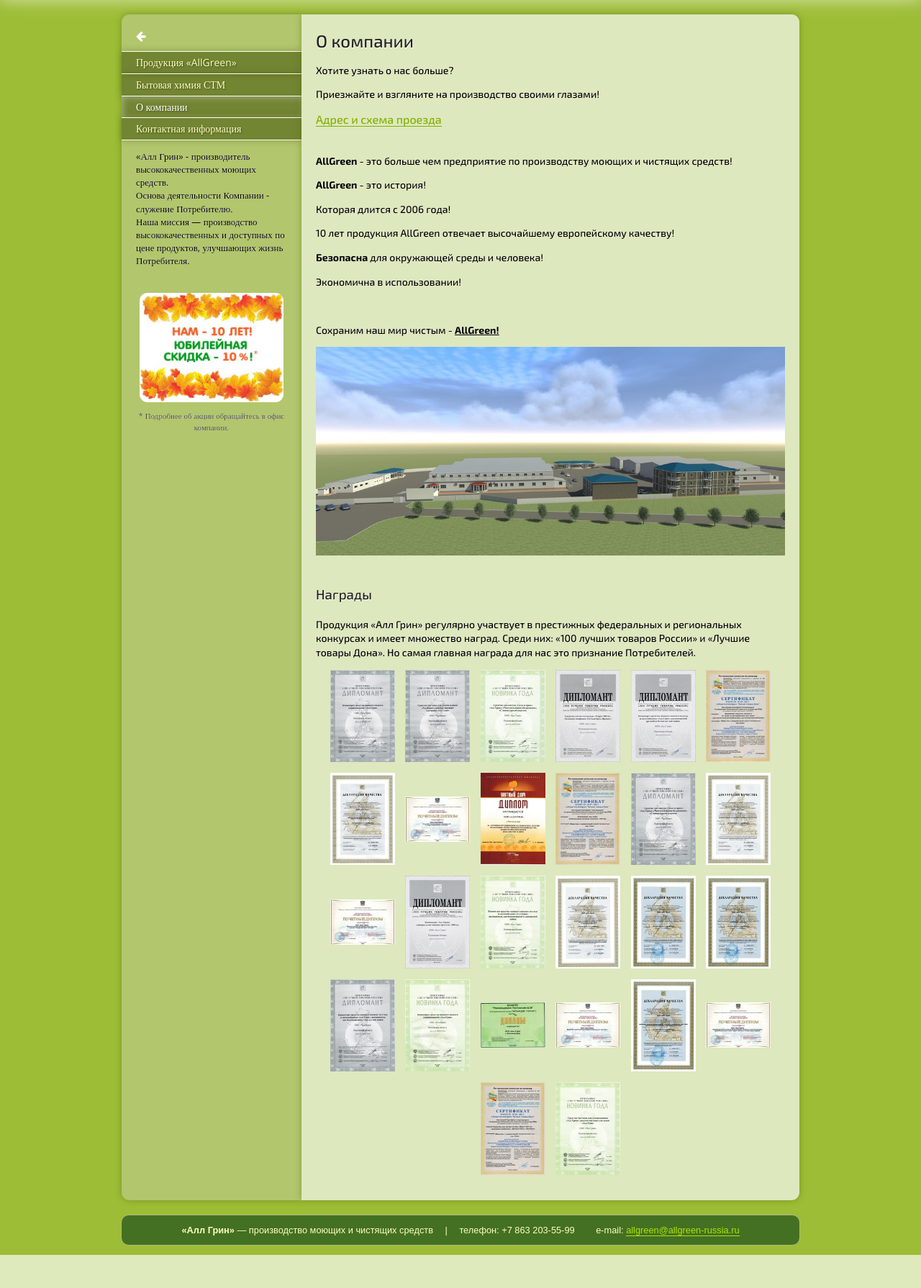
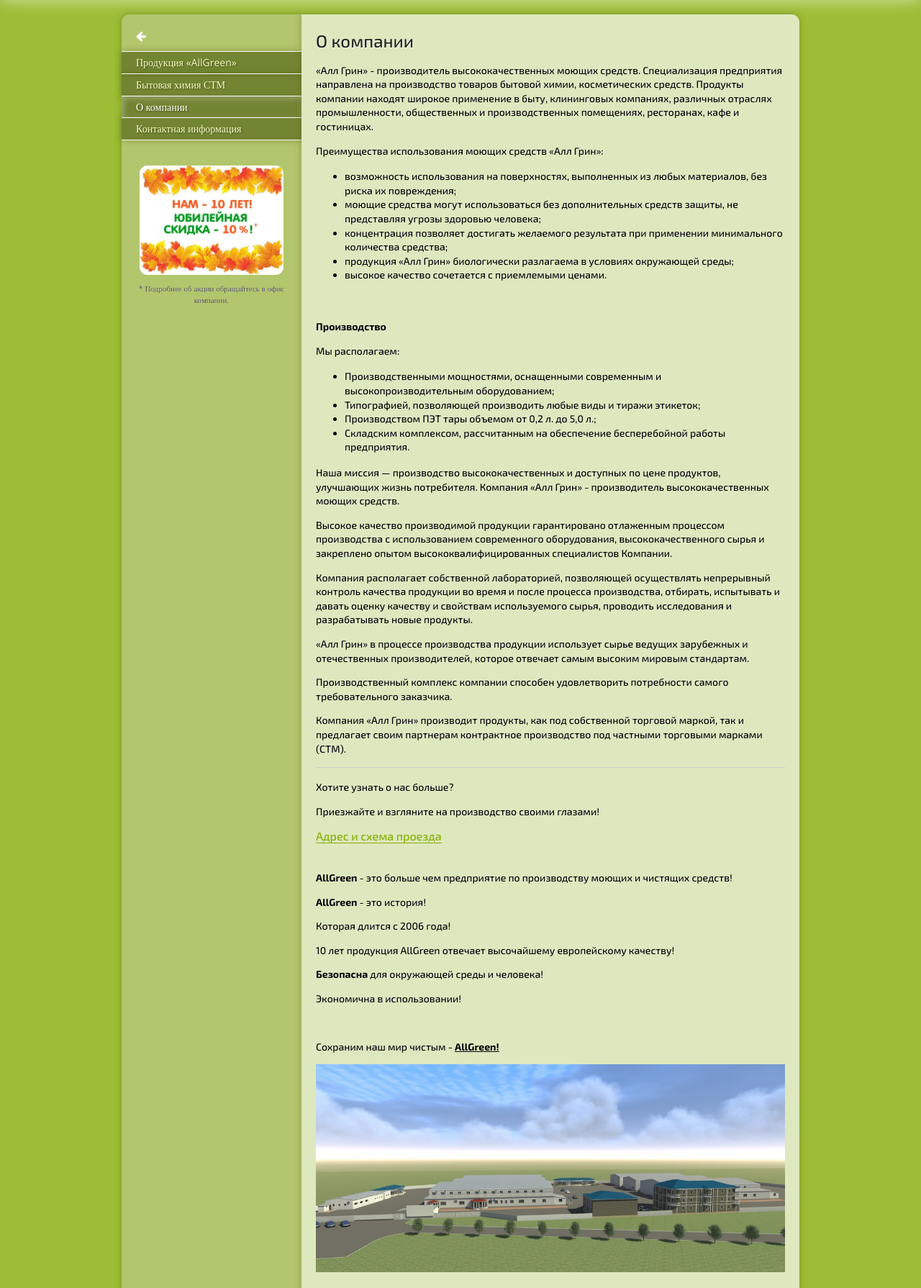
Before and after one commit to global-tender/allgreen-russia, a PHP site: page /about/ in a window 1280 px wide. Shown: the part 130-1920 px from the top of the page at 72% size. Before the commit the page ends 1874 px from the top, so only its background shows below. Run offline with PHP 8.4, Linux system fonts and the light colour scheme; some libraries are stand-ins or nearby versions.

Commit message:
change about company text

```diff
--- a/about/index.php
+++ b/about/index.php
@@ -17,9 +17,9 @@
 			?>
 
 			<p>
-				«Алл Грин» - производитель высококачественных моющих средств.<br />
+				<!--«Алл Грин» - производитель высококачественных моющих средств.<br />
 				Основа деятельности Компании - служение Потребителю.<br />
-				Наша миссия — производство высококачественных и доступных по цене продуктов, улучшающих жизнь Потребителя.
+				Наша миссия — производство высококачественных и доступных по цене продуктов, улучшающих жизнь Потребителя.-->
 			</p>
 			<br />
 
@@ -34,46 +34,52 @@
 				<h1>О компании</h1>
 			</div>
 
-			<div class="hidden">
-				<p>Компания «Алл Грин» основана в 2006 году как производственная фирма по производству моющих и чистящих средств бытового и промышленного назначения.</p>
-
-				<p>Специализация предприятия направлена на производство моющих и чистящих средств , которое находит обширное применение в различных отраслях промышленности , а также в быту.</p>
-
-				<p>Одно из направлений компании «Алл Грин», является производство бытовой химии под торговой маркой наших партнеров (СТМ - своя торговая марка).</p>
-
-				<p>Продукция «Алл Грин» отвечает высочайшему европейскому качеству, безопасна для окружающей среды и человека, экономична в использовании.</p>
-			</div>
-
-			<div class="hidden">
-				«Алл Грин» - производитель высококачественных моющих средств. Специализация предприятия направлена на производство товаров бытовой химии, косметических средств и средств по уходу за автомобилем. Продукты Компании находят широкое применение в быту, клининговых компаниях, различных отраслях промышленности, общественных и производственных помещениях, ресторанах, кафе и гостиницах.
-
-				Основа деятельности Компании «Алл Грин» - служение потребителю. Специалисты Компании постоянно совершенствуют, разрабатывают и производят новые виды продукции, расширяя ассортимент предлагаемых товаров. Продукция «Алл Грин» отвечает самым высоким стандартам качества, безопасна для человека и окружающей среды, экономична в использовании.
-
+			<div class="about-company-text">
+				<p>
+					«Алл Грин» - производитель высококачественных моющих средств. Специализация предприятия направлена на производство товаров бытовой химии, косметических средств. Продукты компании находят широкое применение в быту, клининговых компаниях, различных отраслях промышленности, общественных и производственных помещениях, ресторанах, кафе и гостиницах.
+				</p>
+				<p></p>
+				<p>
 					Преимущества использования моющих средств «Алл Грин»:
-
-				возможность использования на поверхностях, выполненных из любых материалов, без риска их повреждения;
-				моющие средства могут использоваться без дополнительных средств защиты, не представляя угрозы здоровью человека;
-				концентрация позволяет достигать желаемого результата при применении минимального количества средства;
-				продукция "Алл Грин" биологически разлагаема в условиях окружающей среды;
-				высокое качество сочетается с приемлемыми ценами.
-				Производство
-
+					<ul>
+						<li>возможность использования на поверхностях, выполненных из любых материалов, без риска их повреждения;</li>
+						<li>моющие средства могут использоваться без дополнительных средств защиты, не представляя угрозы здоровью человека;</li>
+						<li>концентрация позволяет достигать желаемого результата при применении минимального количества средства;</li>
+						<li>продукция «Алл Грин» биологически разлагаема в условиях окружающей среды;</li>
+						<li>высокое качество сочетается с приемлемыми ценами.</li>
+					</ul>
+				</p>
+				<br />
+				<p><b>Производство</b></p>
+				<p></p>
+				<p>
 					Мы располагаем:
-				Производственными мощностями, оснащенными современным и высокопроизводительным оборудованием;
-				Типографией, позволяющей производить любые виды и тиражи этикеток;
-				Производством ПЭТ тары объемом от 0,2 л. до 5,0 л. ;
-				Складским комплексом, рассчитанным на обеспечение бесперебойной работы предприятия.
+					<ul>
+						<li>Производственными мощностями, оснащенными современным и высокопроизводительным оборудованием;</li>
+						<li>Типографией, позволяющей производить любые виды и тиражи этикеток;</li>
+						<li>Производством ПЭТ тары объемом от 0,2 л. до 5,0 л.;</li>
+						<li>Складским комплексом, рассчитанным на обеспечение бесперебойной работы предприятия.</li>
+					</ul>
+				</p>
+				<p>
 					Наша миссия — производство высококачественных и доступных по цене продуктов, улучшающих жизнь потребителя. Компания «Алл Грин» - производитель высококачественных моющих средств.
-
+				</p>
+				<p>
 					Высокое качество производимой продукции гарантировано отлаженным процессом производства с использованием современного оборудования, высококачественного сырья и закреплено опытом высококвалифицированных специалистов Компании.
-
+				</p>
+				<p>
 					Компания располагает собственной лабораторией, позволяющей осуществлять непрерывный контроль качества продукции во время и после процесса производства, отбирать, испытывать и давать оценку качеству и свойствам используемого сырья, проводить исследования и разрабатывать новые продукты.
-
+				</p>
+				<p>
 					«Алл Грин» в процессе производства продукции использует сырье ведущих зарубежных и отечественных производителей, которое отвечает самым высоким мировым стандартам.
-
+				</p>
+				<p>
 					Производственный комплекс компании способен удовлетворить потребности самого требовательного заказчика.
-
+				</p>
+				<p>
 					Компания «Алл Грин» производит продукты, как под собственной торговой маркой, так и предлагает своим партнерам контрактное производство под частными торговыми марками (СТМ).
+				</p>
+				<hr />
 			</div>
 
 
--- a/css/style.css
+++ b/css/style.css
@@ -564,6 +564,12 @@
 	color: #000;
 }
 
+.col-right-container ul li {
+	font-size: 13px;
+	text-shadow: 0.2px 0.2px 0.2px #fff;
+	color: #000;
+}
+
 .col-right-container h1 {
 	margin: 0;
 	padding: 0;
@@ -662,6 +668,10 @@
 }
 
 .col-right-container .about-company-text p {
+	font-size: 14px;
+}
+
+.col-right-container .about-company-text ul li {
 	font-size: 14px;
 }
 
--- a/header.php
+++ b/header.php
@@ -24,7 +24,7 @@
 	<!-- //fonts -->
 
 	<link rel="stylesheet" href="/css/normalize.css">
-	<link rel="stylesheet" href="/css/style.css?ver=0.025">
+	<link rel="stylesheet" href="/css/style.css?ver=0.026">
 
 	<!-- Open Graph -->
 	<meta property="og:title" content="<?=$title?>">
```
Lines whose indentation alone changed are shown as unchanged.
